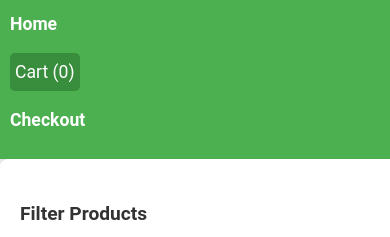
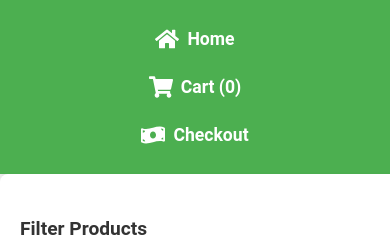
Before and after one commit to asearer/product-page-app, a React (Create React App) app: page /checkout in a window 390 px wide. Shown: the top 237 px of the page. Built offline with nearby package versions, Linux system fonts and the light colour scheme; no server answers.

Commit message:
On branch main  Your branch is up to date with 'origin/main'.  Changes to be committed: 	modified:   package-lock.json 	modified:   package.json 	modified:   src/components/Navbar/Navbar.css 	modified:   src/components/Navbar/Navbar.js

```diff
--- a/package.json
+++ b/package.json
@@ -5,6 +5,7 @@
   "dependencies": {
     "react": "^18.0.0",
     "react-dom": "^18.0.0",
+    "react-icons": "^5.4.0",
     "react-router-dom": "^6.14.1",
     "react-scripts": "5.0.1",
     "web-vitals": "^2.1.0"
--- a/src/components/Navbar/Navbar.css
+++ b/src/components/Navbar/Navbar.css
@@ -3,59 +3,63 @@
   display: flex;
   justify-content: space-between;
   align-items: center;
-    background-color: #4CAF50; /* Main background color */
-    padding: 10px 20px;
-    box-shadow: 0 4px 6px rgba(0, 0, 0, 0.1);
+  padding: 15px 30px;
+  background-color: var(--primary-color);
+  color: white;
+  box-shadow: 0 4px 10px rgba(0, 0, 0, 0.1);
 }
 
-  /* Navbar Link Styling */
-  .navbar-link {
-    color: white;
-    text-decoration: none;
-    font-weight: bold;
-    font-size: 1.1rem;
-    transition: color 0.3s ease;
-  }
-
-  .navbar-link:hover {
-    color: #388E3C; /* Darker shade of green on hover */
-  }
-
-  /* Left, Center, and Right alignment of Navbar items */
-  .navbar-left, .navbar-center, .navbar-right {
+/* Left, Center, and Right Navbar Elements */
+.navbar-left,
+.navbar-center,
+.navbar-right {
   display: flex;
   align-items: center;
 }
 
-  /* Cart count indicator */
-  .navbar-center .navbar-link {
-    font-weight: normal;
+/* Navbar Links Styling */
+.navbar-link {
+  display: flex;
+  align-items: center;
+  text-decoration: none;
   color: white;
-    padding: 5px;
-    background-color: #388E3C;
-    border-radius: 5px;
+  margin: 0 15px;
+  font-size: 1.1em;
+  font-weight: bold;
+  transition: color 0.3s ease;
 }
 
-  .navbar-center .navbar-link:hover {
-    background-color: #2c6d29; /* Darker shade for hover effect */
+/* Icon Styling */
+.navbar-link svg {
+  margin-right: 8px; /* Space between icon and text */
 }
 
-  /* Mobile responsiveness */
+/* Hover Effect for Links */
+.navbar-link:hover {
+  color: #f1f1f1;
+}
+
+/* Adjusting for Cart item count */
+.navbar-link span {
+  font-size: 1em;
+  color: white;
+}
+
+/* Responsive Design for Mobile */
 @media (max-width: 768px) {
   .navbar {
-      flex-direction: column;
-      align-items: flex-start;
-      padding: 10px;
+    padding: 15px 20px;
   }
 
-    .navbar-left, .navbar-center, .navbar-right {
-      width: 100%;
-      margin-bottom: 10px;
-      justify-content: flex-start;
+  .navbar-left,
+  .navbar-center,
+  .navbar-right {
+    display: flex;
+    flex-direction: column;
+    align-items: center;
   }
 
   .navbar-link {
-      margin-right: 10px;
-      margin-bottom: 5px;
+    margin: 10px 0;
   }
 }
--- a/src/components/Navbar/Navbar.js
+++ b/src/components/Navbar/Navbar.js
@@ -1,6 +1,7 @@
 import React from "react";
 import { Link } from "react-router-dom";
 import { useCart } from "../../App";
+import { FaHome, FaShoppingCart, FaMoneyBillWave } from "react-icons/fa"; // Importing icons from react-icons
 import "../Navbar/Navbar.css";
 
 const Navbar = () => {
@@ -12,13 +13,22 @@ const Navbar = () => {
   return (
     <nav className="navbar">
       <div className="navbar-left">
-        <Link to="/" className="navbar-link">Home</Link>
+        <Link to="/" className="navbar-link">
+          <FaHome size={24} />
+          <span>Home</span>
+        </Link>
       </div>
       <div className="navbar-center">
-        <Link to="/cart" className="navbar-link">Cart ({cartItemCount})</Link>
+        <Link to="/cart" className="navbar-link">
+          <FaShoppingCart size={24} />
+          <span>Cart ({cartItemCount})</span>
+        </Link>
       </div>
       <div className="navbar-right">
-        <Link to="/checkout" className="navbar-link">Checkout</Link>
+        <Link to="/checkout" className="navbar-link">
+          <FaMoneyBillWave size={24} />
+          <span>Checkout</span>
+        </Link>
       </div>
     </nav>
   );
```
Also changed, not shown: 1 other file (tests, documents, lock files or other folders). Lines whose indentation alone changed are shown as unchanged.
